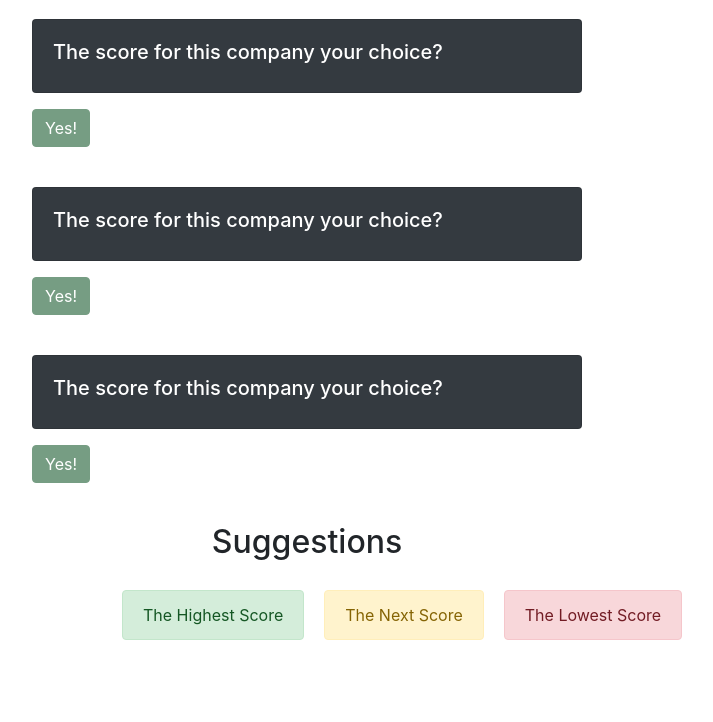
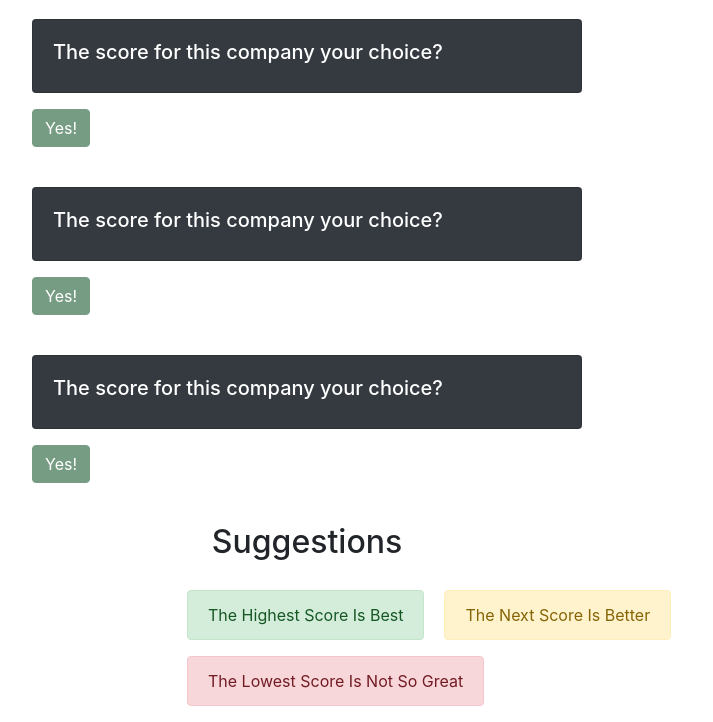
Before and after one commit to SophiaYak/Futuro, a Django app: page /stock in a window 1280 px wide. Shown: the part 253-975 px from the top of the page, without its empty margins (333-1046 px from the left). Before the commit the page ends 893 px from the top, so only its background shows below. Run offline with Django 3.2, Linux system fonts and the light colour scheme; parts of the project's set-up code (start-up, migrations or seed data) failed here and were passed over; some libraries are stand-ins or nearby versions.

Commit message:
Update stock.html

```diff
--- a/apps/first_app/templates/first_app/stock.html
+++ b/apps/first_app/templates/first_app/stock.html
@@ -88,15 +88,15 @@
 	</form>
 
      <h2 style="text-align: center; padding-bottom: 20px;">Suggestions</h2>
-	<form style="padding-left: 455px;" class="form-inline">
+	<form style="padding-left: 520px;" class="form-inline">
  		<div style="margin-right: 20px;" class="alert alert-success" role="alert">
-		  The Highest Score
+		  The Highest Score Is Best
 		</div>
 		<div style="margin-right: 20px;" class="alert alert-warning" role="alert">
-		  The Next Score
+		  The Next Score Is Better
 		</div>
 		<div class="alert alert-danger" role="alert">
-		  The Lowest Score
+		  The Lowest Score Is Not So Great
 		</div>
 	</form>
 
```
